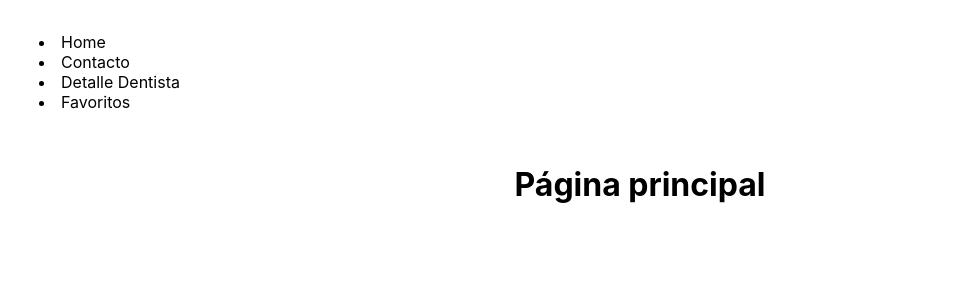
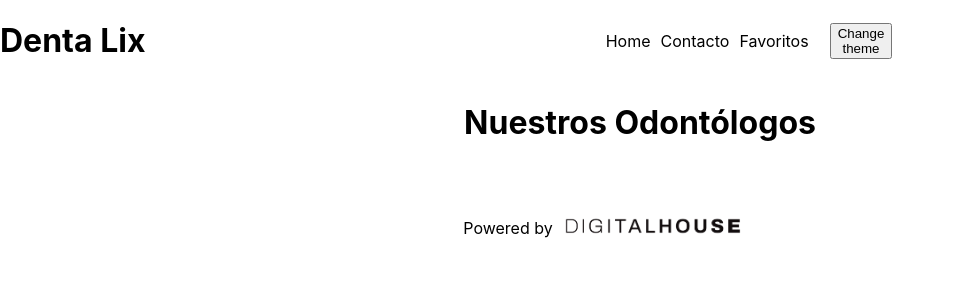
Before and after one commit to Legc15/EvaluacionFinalFront3, a React (Vite) app: page / in a window 1280 px wide. Shown: the top 300 px of the page, without its empty margins (0-953 px from the left). Built offline with nearby package versions, Linux system fonts and the light colour scheme.

Commit message:
refactor: routes fixed, basic sttyles structure for navbar

```diff
--- a/src/App.jsx
+++ b/src/App.jsx
@@ -1,13 +1,12 @@
 import { BrowserRouter, Routes, Route } from "react-router-dom";
 import './index.css';
-
 
 import Layout from "./pages/Layout";
 import Home from "./pages/Home";
 import Favoritos from "./pages/Favoritos";
+import Contacto from "./pages/Contacto";
 import NoPage from "./pages/NoPage";
-import DetalleDentista from "./pages/DetalleDentista";
-import Contacto from "./pages/Contacto";
+
 
 
 
@@ -18,7 +17,6 @@ function App() {
         <Route path="/" element={<Layout/>}>
           <Route index element={<Home/>}/>
           <Route path="favoritos" element={<Favoritos/>}/>
-          <Route path="detalle-dentista" element={<DetalleDentista/>}/>
           <Route path="contacto" element={<Contacto/>}/>
           <Route path="*" element={<NoPage/>}/>
         </Route>
--- a/src/Components/Navbar.jsx
+++ b/src/Components/Navbar.jsx
@@ -1,15 +1,27 @@
-import React from 'react'
+import { Link } from "react-router-dom"
 
 //Este componente debera ser estilado como "dark" o "light" dependiendo del theme del Context
 
 const Navbar = () => {
 
     return (
-        <nav>
-            {/* Aqui deberan agregar los liks correspondientes a las rutas definidas */}
-            {/* Deberan implementar ademas la logica para cambiar de Theme con el button */}
-            <button>Change theme</button>
-        </nav>
+        <div className="nav-container">
+            <div>
+                <h1 className="nav-title">Denta Lix</h1>
+            </div>
+
+            <nav>
+                <div className="navbar">
+                    <Link to="/">Home</Link>
+                    <Link to="/contacto">Contacto</Link>
+                    <Link to="/favoritos">Favoritos</Link>
+                </div>
+
+                <div>
+                    <button>Change theme</button>
+                </div>
+            </nav>
+        </div>
     )
 }
 
--- a/src/index.css
+++ b/src/index.css
@@ -24,10 +24,23 @@ h1 {
   text-align: center;
 }
 
-nav {
+.nav-container{
   display: flex;
+
+}
+nav{
+  align-items: center;
+  display: flex;
+  justify-content: space-between;
+  width: 20vw;
+  margin: 0 auto;
+
+}
+.navbar {
+  display: flex;
+  padding: 20px;
+  list-style:none;
   width: 80vw;
-  justify-content: flex-start;
   padding: 1rem;
 }
 
--- a/src/pages/DetalleDentista.jsx
+++ /dev/null
@@ -1,11 +0,0 @@
-import React from 'react'
-
-function detalleDentista(){
-    return (
-        <div>
-            <h1>Detalle Dentista</h1>
-        </div>
-    )
-}
-
-export default detalleDentista
--- a/src/pages/Home.jsx
+++ b/src/pages/Home.jsx
@@ -1,9 +1,11 @@
 
-function Home(){
+import "../index.css";
+
+function Home() {
     return (
-        <div>
-            <h1>Página principal</h1>
-        </div>
+        <main>
+            <h1>Nuestros Odontólogos</h1>
+        </main>
     )
 }
 
--- a/src/pages/Layout.jsx
+++ b/src/pages/Layout.jsx
@@ -1,29 +1,16 @@
-import { Outlet, Link } from 'react-router-dom';
-import "../index.css"
+import React from 'react'
+import Navbar from '../Components/Navbar'
+import Footer from '../Components/Footer'
+import { Outlet } from 'react-router'
 
-function  Layout(){
+const Layout = () => {
     return (
-        <div>
-            <nav>
-                <ul>
-                    <li>
-                        <Link to="/">Home</Link>
-                    </li>
-                    <li>
-                        <Link to="/contacto">Contacto</Link>
-                    </li>
-                    <li>
-                        <Link to="/detalle-dentista">Detalle Dentista</Link>
-                    </li>
-                    <li>
-                        <Link to="/favoritos">Favoritos</Link>
-                    </li>
-                </ul>
-            </nav>
-
-            <Outlet/>
+        <div className='App'>
+            <Navbar />
+            <Outlet />
+            <Footer />
         </div>
     )
 }
 
-export default Layout;
+export default Layout
```
